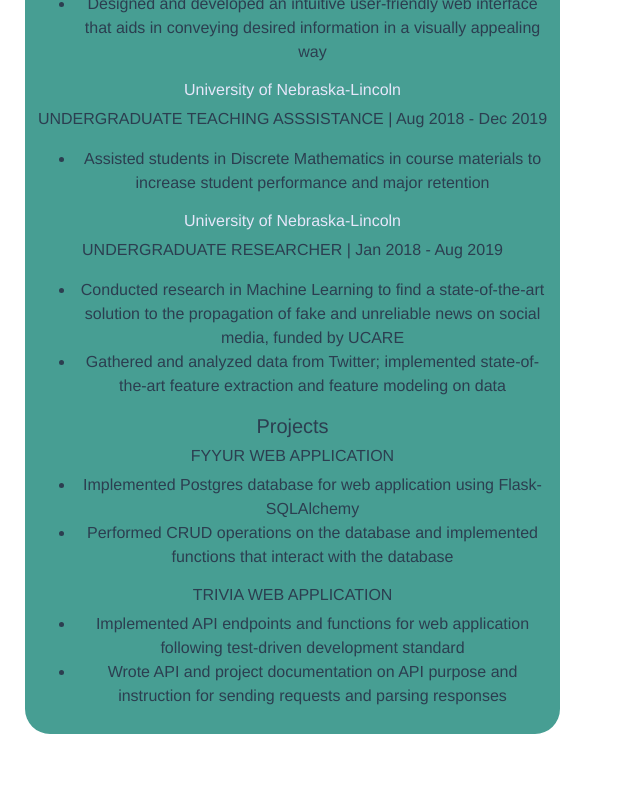
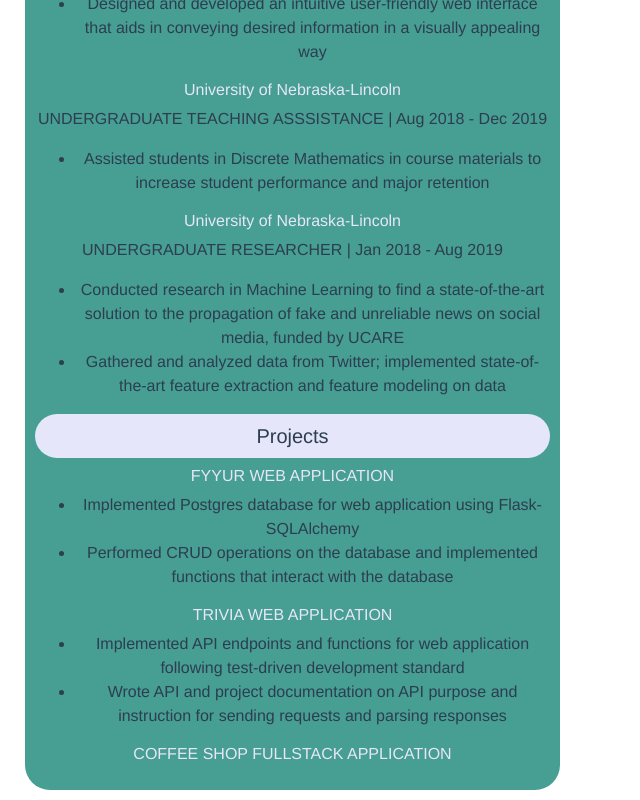
Before and after one commit to vdoan98/website, a Vue app: page /#/resume in a window 1280 px wide. Shown: the part 390-1190 px from the top of the page, without its empty margins (0-640 px from the left). Before the commit the page ends 1134 px from the top, so only its background shows below. Built offline with nearby package versions, Linux system fonts and the light colour scheme.

Commit message:
Add projects

```diff
--- a/src/components/Story.vue
+++ b/src/components/Story.vue
@@ -1,6 +1,6 @@
 <template>
     <div class="container" lazy>
-        <div id="change-text" ></div><div id="cursor"></div>
+        <div class="hideme" >I was born in Ho Chi Minh City, Vietnam</div>
         <h2> </h2>
 
     </div>
@@ -12,7 +12,30 @@
 // while U.S. background emerges
 export default {
     name: 'Story',
-    data: function(){
+    mounted(){
+        this.scrollChange();
+    },
+    methods: {
+        scrollChange: function(){
+            var elements = document.querySelector(".hideme")
+            window.onscroll = function(){
+                elements.forEach( function(i){
+
+                    var bottom_of_object = i.offsetTop + i.offsetHeight;
+                    var bottom_of_window = window.scrollTop() + window.innerHeight;
+
+                    /* If the object is completely visible in the window, fade it in */
+                    if( bottom_of_window > bottom_of_object ){
+
+                        i.animate({'opacity':'1'},500);
+
+                    }
+
+                });
+            };
+        }
+    }
+    /** data: function(){
         return {
             content: [
                 "I was born in Ho Chi Minh City, Vietnam",
@@ -73,6 +96,7 @@ export default {
 
         }
     }
+  */
 
 }
 </script>
@@ -86,4 +110,16 @@ export default {
     min-width: 100vw;
     min-height: 100vh;
 }
+
+#change-text {
+  transition: all 1s;
+  position: absolute;
+  height: 40px;
+  opacity: 0;
+
+}
+
+#header.active {
+  opacity: 1;
+}
 </style>
--- a/src/views/Resume.vue
+++ b/src/views/Resume.vue
@@ -28,18 +28,23 @@
                     <li>Gathered and analyzed data from Twitter; implemented state-of-the-art feature extraction and feature modeling on data</li>
                 </ul>
             </div>
-            <h5>Projects</h5>
+            <h5 class="white-container">Projects</h5>
             <div>
-                <h6>FYYUR WEB APPLICATION</h6>
+                <h6><a href="https://github.com/vdoan98/fyyur/tree/master/projects/01_fyyur/starter_code" class="link-work">FYYUR WEB APPLICATION</a></h6>
                 <ul>
                     <li>Implemented Postgres database for web application using Flask-SQLAlchemy</li>
                     <li>Performed CRUD operations on the database and implemented functions that interact with the database</li>
                 </ul>
 
-                <h6>TRIVIA WEB APPLICATION</h6>
+                <h6><a href="https://github.com/vdoan98/fyyur/tree/master/projects/02_trivia_api/starter" class="link-work">TRIVIA WEB APPLICATION</a></h6>
                 <ul>
                     <li>Implemented API endpoints and functions for web application following test-driven development standard</li>
                     <li>Wrote API and project documentation on API purpose and instruction for sending requests and parsing responses</li>
+                </ul>
+
+                <h6><a href="https://github.com/vdoan98/fyyur/tree/master/projects/03_coffee_shop_full_stack/starter_code" class="link-work">COFFEE SHOP FULLSTACK APPLICATION</a></h6>
+                <ul>
+
                 </ul>
             </div>
             <h3> </h3>
```
